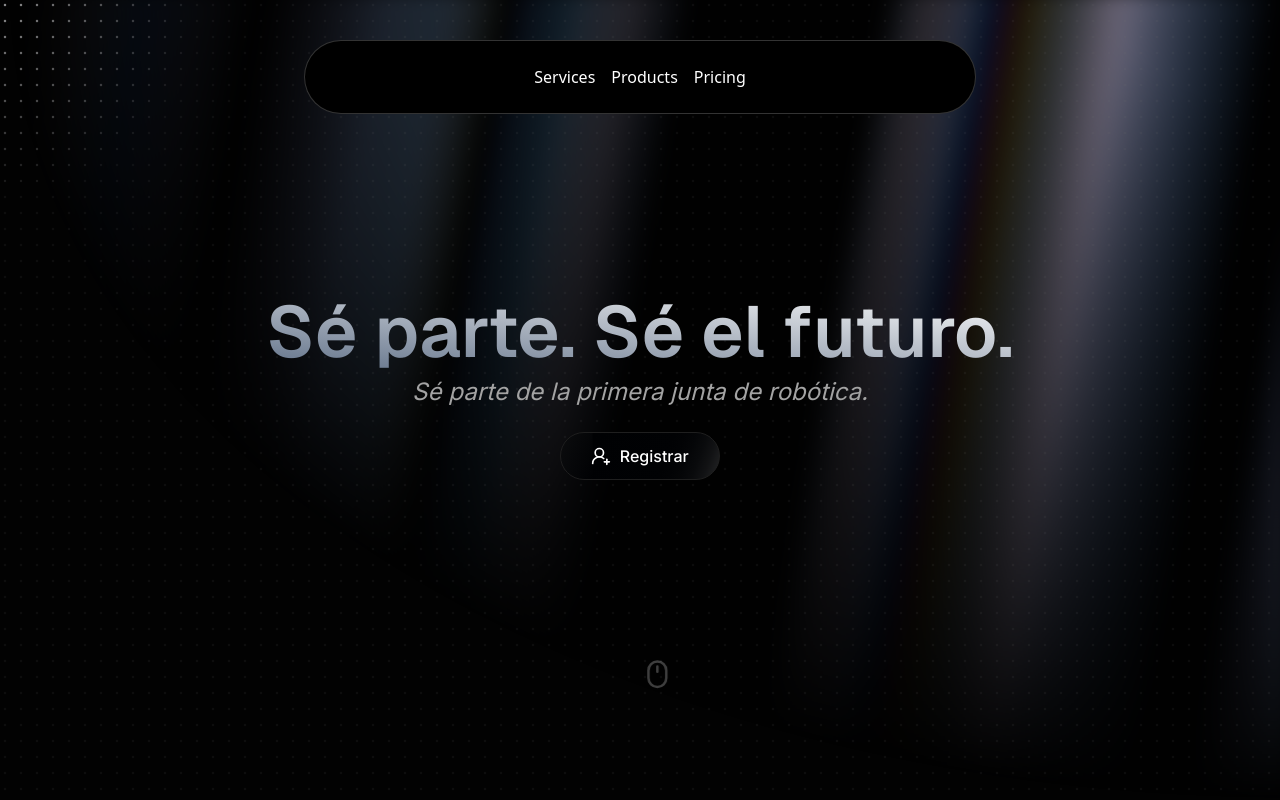
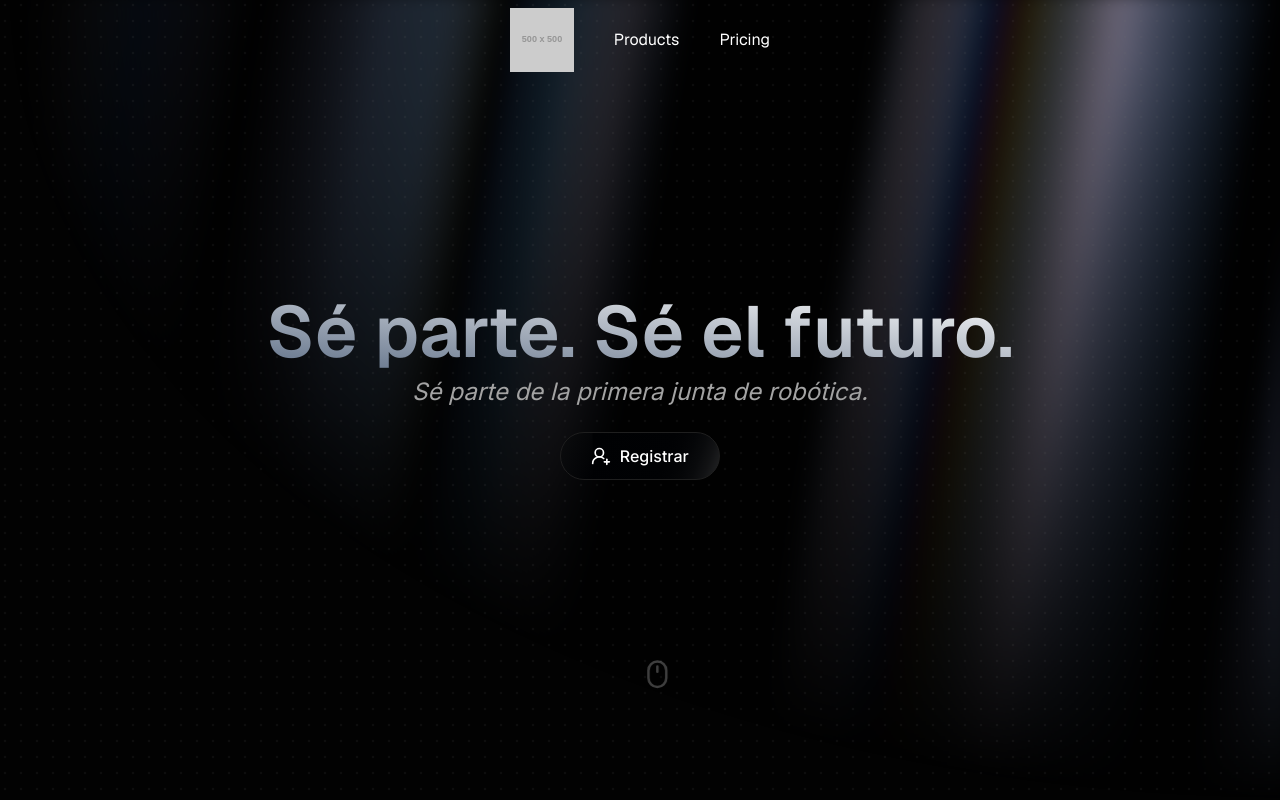
Before and after one commit to hozhai/junta-robotica, a Next.js app: page / in a window 1280 px wide. Shown: the top 800 px of the page. Built offline with nearby package versions, Linux system fonts and the light colour scheme; what tailwindcss-3d would draw is missing.

Commit message:
styled navbar

```diff
--- a/app/api/auth/[...nextauth]/route.ts
+++ b/app/api/auth/[...nextauth]/route.ts
@@ -1,3 +1,4 @@
-import { handlers } from "@/auth"; // Referring to the auth.ts we just created
+import { handlers } from "@/auth";
+
 export const { GET, POST } = handlers;
-// export { auth as middleware } from "@/auth";
+export { auth as middleware } from "@/auth";
--- a/components/custom/Navbar.tsx
+++ b/components/custom/Navbar.tsx
@@ -1,24 +1,67 @@
 "use client";
 
-import { useState } from "react";
-import { HoveredLink, Menu, MenuItem, ProductItem } from "../ui/navbar-menu";
+import { useEffect, useState } from "react";
+import {
+    HoveredLink,
+    Menu,
+    MenuItem,
+    ProductItem,
+} from "@/components/ui/navbar-menu";
 import { cn } from "@/lib/utils";
+import Image from "next/image";
 
 export function Navbar() {
     const [active, setActive] = useState<string | null>(null);
+
+    const [navBg, setNavBg] = useState(false);
+
+    const changeNavBg = () => {
+        window.scrollY >= 800 ? setNavBg(true) : setNavBg(false);
+    };
+
+    useEffect(() => {
+        window.addEventListener("scroll", changeNavBg);
+        return () => {
+            window.removeEventListener("scroll", changeNavBg);
+        };
+    }, []);
     return (
-        <div className={cn("fixed top-10 inset-x-0 max-w-2xl mx-auto z-50")}>
-            <Menu setActive={setActive}>
-                <MenuItem setActive={setActive} active={active} item="Services">
+        <div className={cn("fixed font-geist-sans inset-x-0 max-w-2xl z-50")}>
+            <Menu
+                setActive={setActive}
+                className={cn(
+                    "flex space-x-10 h-20",
+                    navBg ? "bg-white/[0.2] dark:bg-black" : "bg-transparent"
+                )}
+            >
+                <MenuItem
+                    setActive={setActive}
+                    active={active}
+                    childClassName="text-md"
+                    item="Logo"
+                    itemNode={
+                        <Image
+                            src="https://dummyimage.com/500x500/000/fff&text=+LOGO+"
+                            alt="Logo"
+                            height={64}
+                            width={64}
+                        />
+                    }
+                >
                     <div className="flex flex-col space-y-4 text-sm">
-                        <HoveredLink href="/web-dev">Web Development</HoveredLink>
-                        <HoveredLink href="/interface-design">Interface Design</HoveredLink>
-                        <HoveredLink href="/seo">Search Engine Optimization</HoveredLink>
-                        <HoveredLink href="/branding">Branding</HoveredLink>
+                        <HoveredLink href="/hobby">Hobby</HoveredLink>
+                        <HoveredLink href="/individual">Individual</HoveredLink>
+                        <HoveredLink href="/team">Team</HoveredLink>
+                        <HoveredLink href="/enterprise">Enterprise</HoveredLink>
                     </div>
                 </MenuItem>
-                <MenuItem setActive={setActive} active={active} item="Products">
-                    <div className="  text-sm grid grid-cols-2 gap-10 p-4">
+
+                <MenuItem
+                    setActive={setActive}
+                    active={active}
+                    item="Products"
+                >
+                    <div className="text-sm grid grid-cols-2 gap-10 p-4">
                         <ProductItem
                             title="Algochurn"
                             href="https://algochurn.com"
@@ -27,7 +70,11 @@ export function Navbar() {
                         />
                     </div>
                 </MenuItem>
-                <MenuItem setActive={setActive} active={active} item="Pricing">
+                <MenuItem
+                    setActive={setActive}
+                    active={active}
+                    item="Pricing"
+                >
                     <div className="flex flex-col space-y-4 text-sm">
                         <HoveredLink href="/hobby">Hobby</HoveredLink>
                         <HoveredLink href="/individual">Individual</HoveredLink>
@@ -37,5 +84,5 @@ export function Navbar() {
                 </MenuItem>
             </Menu>
         </div>
-    )
+    );
 }
--- a/components/pages/HeroSection.tsx
+++ b/components/pages/HeroSection.tsx
@@ -50,13 +50,12 @@ export default function HeroSection({ className }: classNameProp) {
                                 <Link
                                     href="https://example.org"
                                     target="_blank"
+                                    className="font-inter text-md inline-flex h-12 animate-shimmer items-center justify-center rounded-full border border-[#1F1F1F] bg-[linear-gradient(110deg,#000103,45%,#6A6A6A,55%,#000103)] bg-[length:200%_100%] px-6 font-medium text-white transition-all focus:outline-none focus:ring-2 focus:ring-slate-400 focus:ring-offset-2 focus:ring-offset-slate-50 hover:brightness-[1.2] hover:shadow-2xl hover:border-white hover:border-2 w-40"
                                 >
-                                    <button className="font-inter text-md inline-flex h-12 animate-shimmer items-center justify-center rounded-full border border-[#1F1F1F] bg-[linear-gradient(110deg,#000103,45%,#6A6A6A,55%,#000103)] bg-[length:200%_100%] px-6 font-medium text-white transition-all focus:outline-none focus:ring-2 focus:ring-slate-400 focus:ring-offset-2 focus:ring-offset-slate-50 hover:brightness-[1.2] hover:shadow-2xl hover:border-white hover:border-2 w-40">
-                                        <span className="py-1 px-6 font-medium inline-flex h-full cursor-pointer items-center justify-center text-white">
-                                            <UserRoundPlus size={20} />
-                                            &nbsp;&nbsp;Registrar
-                                        </span>
-                                    </button>
+                                    <span className="py-1 px-6 font-medium inline-flex h-full cursor-pointer items-center justify-center text-white">
+                                        <UserRoundPlus size={20} />
+                                        &nbsp;&nbsp;Registrar
+                                    </span>
                                 </Link>
                             </motion.div>
                         </div>
@@ -86,6 +85,6 @@ export default function HeroSection({ className }: classNameProp) {
                     <Mouse className="w-9 h-9" />
                 </motion.div>
             </AuroraBackground>
-        </section >
+        </section>
     );
 }
--- a/components/ui/bento-grid.tsx
+++ b/components/ui/bento-grid.tsx
@@ -13,7 +13,7 @@ export const BentoGrid = ({
     return (
         <motion.div
             className={cn(
-                "grid md:auto-rows-[18rem] grid-cols-1 md:grid-cols-3 gap-4 max-w-7xl mx-auto ",
+                "grid md:auto-rows-[18rem] grid-cols-1 md:grid-cols-3 gap-4 max-w-7xl mx-auto",
                 className
             )}
             initial={{
@@ -51,7 +51,7 @@ export const BentoGridItem = ({
     return (
         <div
             className={cn(
-                "max-h-[24rem] row-span-1 rounded-xl group/bento hover:shadow-xl shadow-input dark:shadow-none p-4 dark:bg-black dark:border-white/[0.2] bg-white border border-transparent justify-between flex flex-col space-y-4",
+                "max-h-[24rem] row-span-1 rounded-xl group/bento hover:shadow-xl shadow-input dark:shadow-none p-4 dark:bg-black dark:border-white/[0.2] bg-white border border-transparent justify-between flex flex-col space-y-4 mx-10 md:mx-0",
                 className
             )}
         >
--- a/components/ui/navbar-menu.tsx
+++ b/components/ui/navbar-menu.tsx
@@ -1,8 +1,8 @@
-"use client";
 import React from "react";
 import { motion } from "framer-motion";
 import Link from "next/link";
 import Image from "next/image";
+import { cn } from "@/lib/utils";
 
 const transition = {
     type: "spring",
@@ -17,20 +17,32 @@ export const MenuItem = ({
     setActive,
     active,
     item,
+    itemNode,
     children,
+    className,
+    childClassName,
 }: {
     setActive: (item: string) => void;
     active: string | null;
     item: string;
+    itemNode?: React.ReactNode;
     children?: React.ReactNode;
+    className?: string;
+    childClassName?: string;
 }) => {
     return (
-    <div onMouseEnter={() => setActive(item)} className="relative ">
+        <div
+            onMouseEnter={() => setActive(item)}
+            className={cn("relative", className)}
+        >
             <motion.p
                 transition={{ duration: 0.3 }}
-        className="cursor-pointer text-black hover:opacity-[0.9] dark:text-white"
+                className={cn(
+                    "cursor-pointer text-black hover:opacity-[0.9] dark:text-white h-12 w-fit flex items-center ",
+                    childClassName
+                )}
             >
-        {item}
+                {itemNode || item}
             </motion.p>
             {active !== null && (
                 <motion.div
@@ -39,7 +51,7 @@ export const MenuItem = ({
                     transition={transition}
                 >
                     {active === item && (
-            <div className="absolute top-[calc(100%_+_1.2rem)] left-1/2 transform -translate-x-1/2 pt-4">
+                        <div className="absolute top-[calc(100%_+_0.8rem)] left-1/2 transform -translate-x-1/2 pt-4">
                             <motion.div
                                 transition={transition}
                                 layoutId="active" // layoutId ensures smooth animation
@@ -63,14 +75,19 @@ export const MenuItem = ({
 export const Menu = ({
     setActive,
     children,
+    className,
 }: {
     setActive: (item: string | null) => void;
     children: React.ReactNode;
+    className?: string;
 }) => {
     return (
         <nav
             onMouseLeave={() => setActive(null)} // resets the state
-      className="relative rounded-full border border-transparent dark:bg-black dark:border-white/[0.2] bg-white shadow-input flex justify-center space-x-4 px-8 py-6 "
+            className={cn(
+                "w-screen relative shadow-input flex justify-center items-center px-6 py-0",
+                className
+            )}
         >
             {children}
         </nav>
@@ -89,7 +106,10 @@ export const ProductItem = ({
     src: string;
 }) => {
     return (
-    <Link href={href} className="flex space-x-2">
+        <Link
+            href={href}
+            className="flex space-x-2"
+        >
             <Image
                 src={src}
                 width={140}
```
Also changed, not shown: 1 other file (tests, documents, lock files or other folders). Lines whose indentation alone changed are shown as unchanged.
